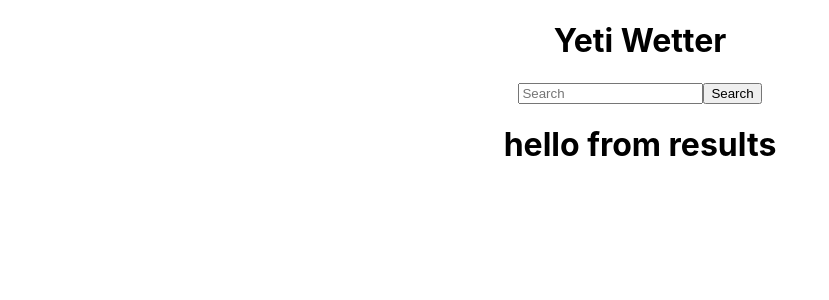
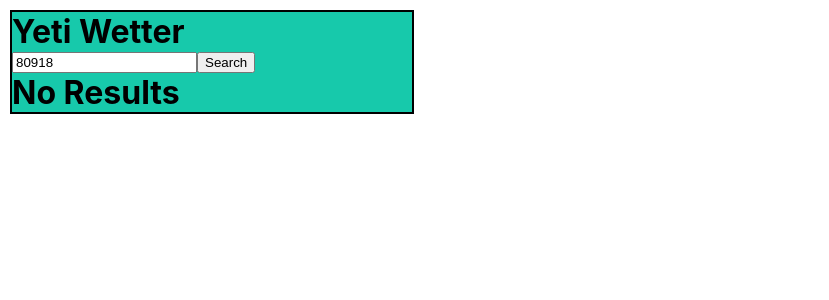
Before and after one commit to yetifunk/yeti-wetter, a React (Create React App) app: page / in a window 1280 px wide. Shown: the top 300 px of the page, without its empty margins (0-829 px from the left). Built offline with nearby package versions, Linux system fonts and the light colour scheme; no server answers.

Commit message:
weather retrival working

```diff
--- a/src/App.css
+++ b/src/App.css
@@ -1,38 +1,13 @@
 .App {
-  text-align: center;
+  padding: 10px 0 0 10px;
 }
 
-.App-logo {
-  height: 40vmin;
-  pointer-events: none;
+h1 {
+  margin: 0;
 }
 
-@media (prefers-reduced-motion: no-preference) {
-  .App-logo {
-    animation: App-logo-spin infinite 20s linear;
-  }
+div.left {
+  width: 400px;
+  background-color: rgb(23, 201, 171);
+  border: 2px solid black;
 }
-
-.App-header {
-  background-color: #282c34;
-  min-height: 100vh;
-  display: flex;
-  flex-direction: column;
-  align-items: center;
-  justify-content: center;
-  font-size: calc(10px + 2vmin);
-  color: white;
-}
-
-.App-link {
-  color: #61dafb;
-}
-
-@keyframes App-logo-spin {
-  from {
-    transform: rotate(0deg);
-  }
-  to {
-    transform: rotate(360deg);
-  }
-}
--- a/src/App.js
+++ b/src/App.js
@@ -11,43 +11,56 @@ function App() {
 
   const weatherSearch = {
     key: process.env.REACT_APP_OPENWEATHER_API_KEY,
-    api: 'api.openweathermap.org/data/2.5/weather?q=',
-    city: '80918',
+    api: 'http://api.openweathermap.org/data/2.5/weather?q=',
     apikey: '&appid=',
     units: '&units=imperial'
   }
 
-  const [weather, setWeather] = useState('');
+  const [weather, setWeather] = useState([]);
+  const [searchString, setSearchString] = useState('80918');
+  const [lastSearch, setLastSearch] = useState('');
+
+  function handleChange(event) {
+    setSearchString(event.target.value);
+  }
+
+  function handleSubmit(event) {
+    event.preventDefault();
+    getWeather(searchString)
+  }
+  // console.log(searchString)
 
   async function getWeather() {
-    const url = `${weatherSearch.api}${weatherSearch.city}${weatherSearch.units}${weatherSearch.apikey}${weatherSearch.key}`
-    console.log(url)
-    const response = await fetch(url);
-    const data = await response.json();
-    setWeather(data);
-    console.log(response)
-    console.log(data)
-    console.log(weather)
+    const url = `${weatherSearch.api}${searchString}${weatherSearch.units}${weatherSearch.apikey}${weatherSearch.key}`
+    // console.log(url)
 
-    // fetch(url)
-    //   .then(response => response.json())
-    //   .then(response => {
-    //     setWeather(response.data);
-    //   console.log(setWeather)
-    //   })
-    //   .catch(console.error);
+    await fetch(url)
+      .then(res => res.json())
+      .then(result => {
+        setWeather(result)
+      })
+      .catch(console.error);
   }
 
-  useEffect(() => {
-    getWeather();
-  });
+  // useEffect(() => {
+  //   getWeather();
+  // }, []);
+
+  // console.log(weather)
+  console.log(weather)
+  console.log(typeof(weather))
 
   return (
     <div className="App">
-      <Header />
-      <SearchForm />
-      <SearchResults />
-
+      <div className="left">
+        <Header />
+        <SearchForm
+          handleChange={handleChange}
+          handleSubmit={handleSubmit}
+          searchString={searchString}
+        />
+        <SearchResults weather={weather}/>
+      </div>
     </div>
   );
 }
--- a/src/components/Search Results/SearchResults.js
+++ b/src/components/Search Results/SearchResults.js
@@ -1,5 +1,34 @@
 export default function SearchResults ({ weather }) {
-    return (
-        <h1>hello from results</h1>
-    )
+    if (weather.length === 0) {
+        return (
+            <h1>No Results</h1>
+        )
+    } else {
+        return (
+            <>
+            <div className="search-results">
+                <h1>Results:</h1>
+                <p>
+                    {weather.name}
+                    <br></br>
+                    {weather.main.temp}
+                </p>
+            </div>
+            </>
+        )
+    }
 }
+
+
+
+// {"coord":{"lon":-104.8222,"lat":38.9153},
+// "weather":[{"id":800,"main":"Clear","description":"clear sky","icon":"01d"}],
+// "base":"stations",
+// "main":{"temp":84.96,"feels_like":81.84,"temp_min":72.77,"temp_max":91.96,"pressure":1003,"humidity":15},"visibility":10000,
+// "wind":{"speed":11.01,"deg":37,"gust":20},
+// "clouds":{"all":1},
+// "dt":1624038483,
+// "sys":{"type":2,"id":2007656,"country":"US","sunrise":1624016020,"sunset":1624069641},
+// "timezone":-21600,
+// "id":5417598,
+// "name":"Colorado Springs","cod":200}
```
